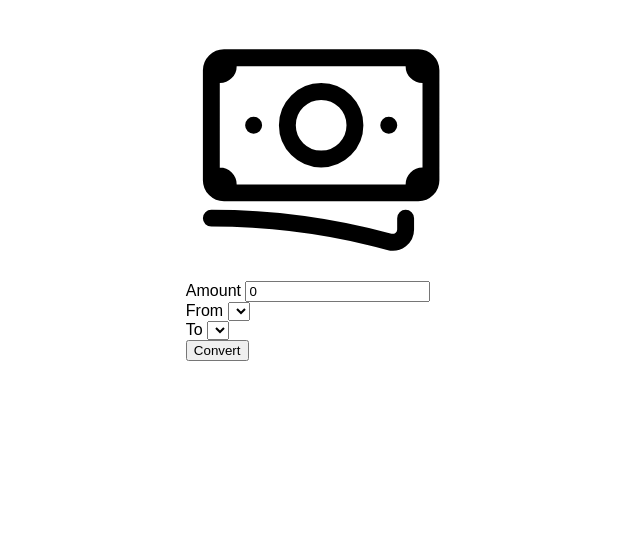
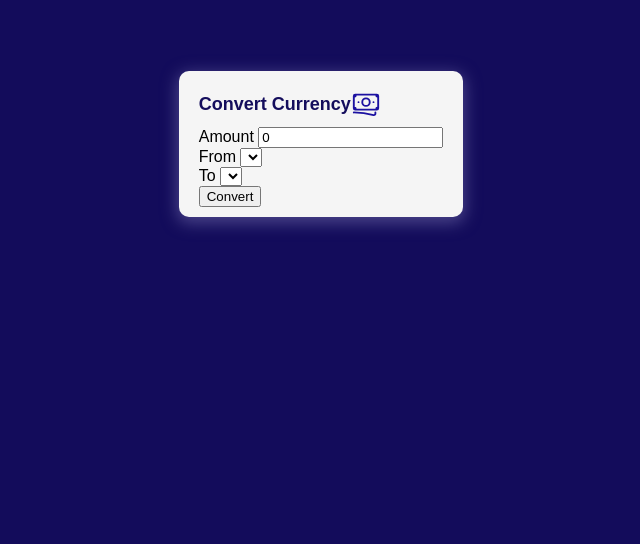
Before and after one commit to AbuMahir980/currency_converter, a plain HTML site: page index.html in a window 1280 px wide. Shown: the part 264-808 px from the top of the page, without its empty margins (319-959 px from the left). Drawn offline with Linux system fonts and the light colour scheme.

Commit message:
Style #currency + .title content + its descendants

```diff
--- a/style.css
+++ b/style.css
@@ -13,4 +13,30 @@ body {
     flex-direction: column;
     align-items: center;
     justify-content: center;
+    background-color: rgba(13, 6, 87, 0.973);
 }
+
+#currency {
+    padding: 10px 20px;
+    border-radius: 10px;
+    /* box-shadow: 0 4px 16px 2px rgba(245, 245, 245, 0.5); */
+    box-shadow: 0 4px 16px 2px rgba(76, 70, 139, 0.973);
+    background-color: whitesmoke;
+}
+
+#currency > .title {
+    display: flex;
+    align-items: center;
+}
+
+#currency > .title > svg{
+    width: 30px;
+    margin-right: 5px;
+    color: rgba(22, 10, 158, 0.973);
+}
+
+#currency > .title > h1 {
+    font-size: 18px;
+    font-weight: 900;
+    color: rgba(13, 6, 87, 0.973);
+}
```
